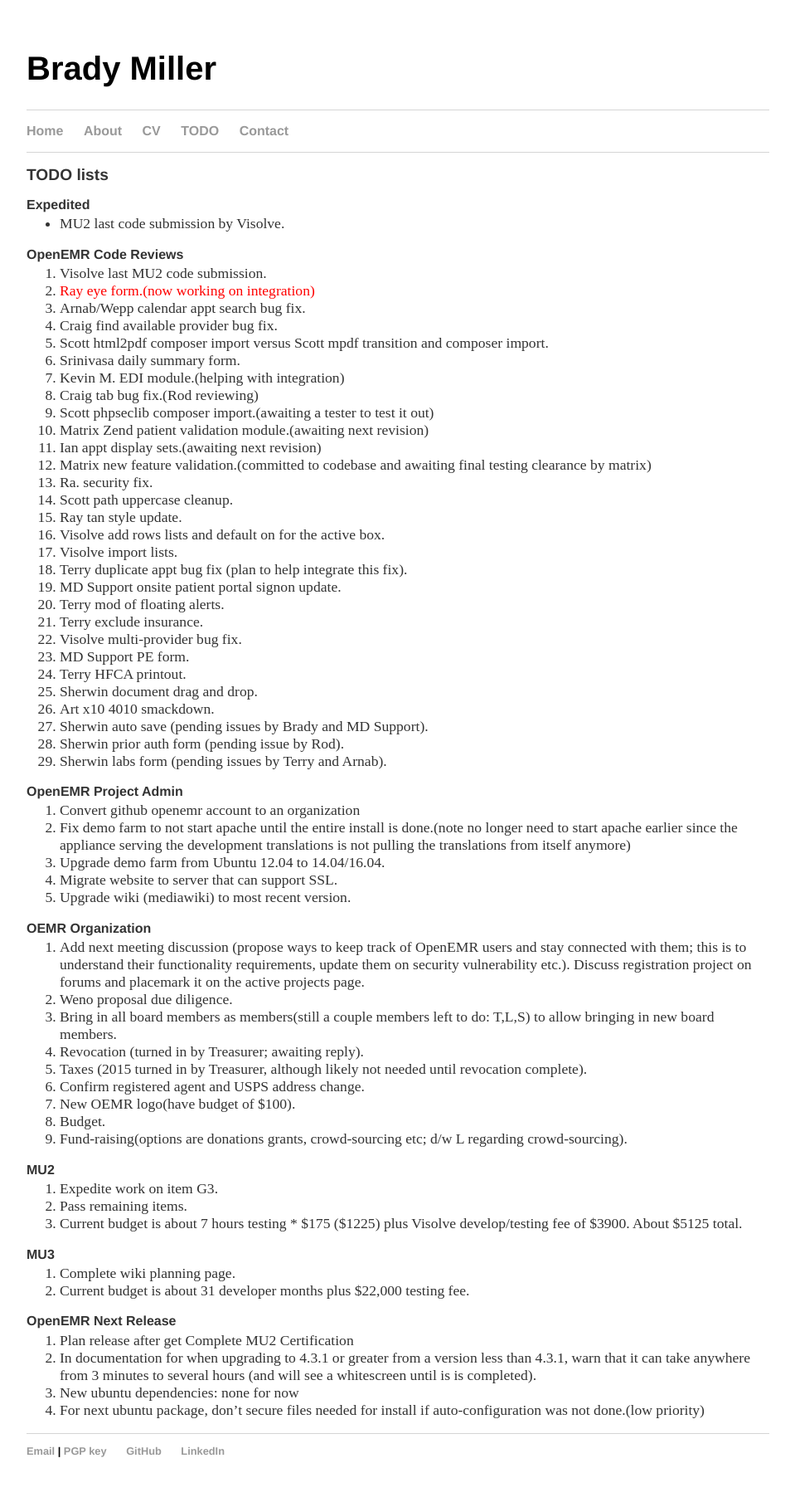
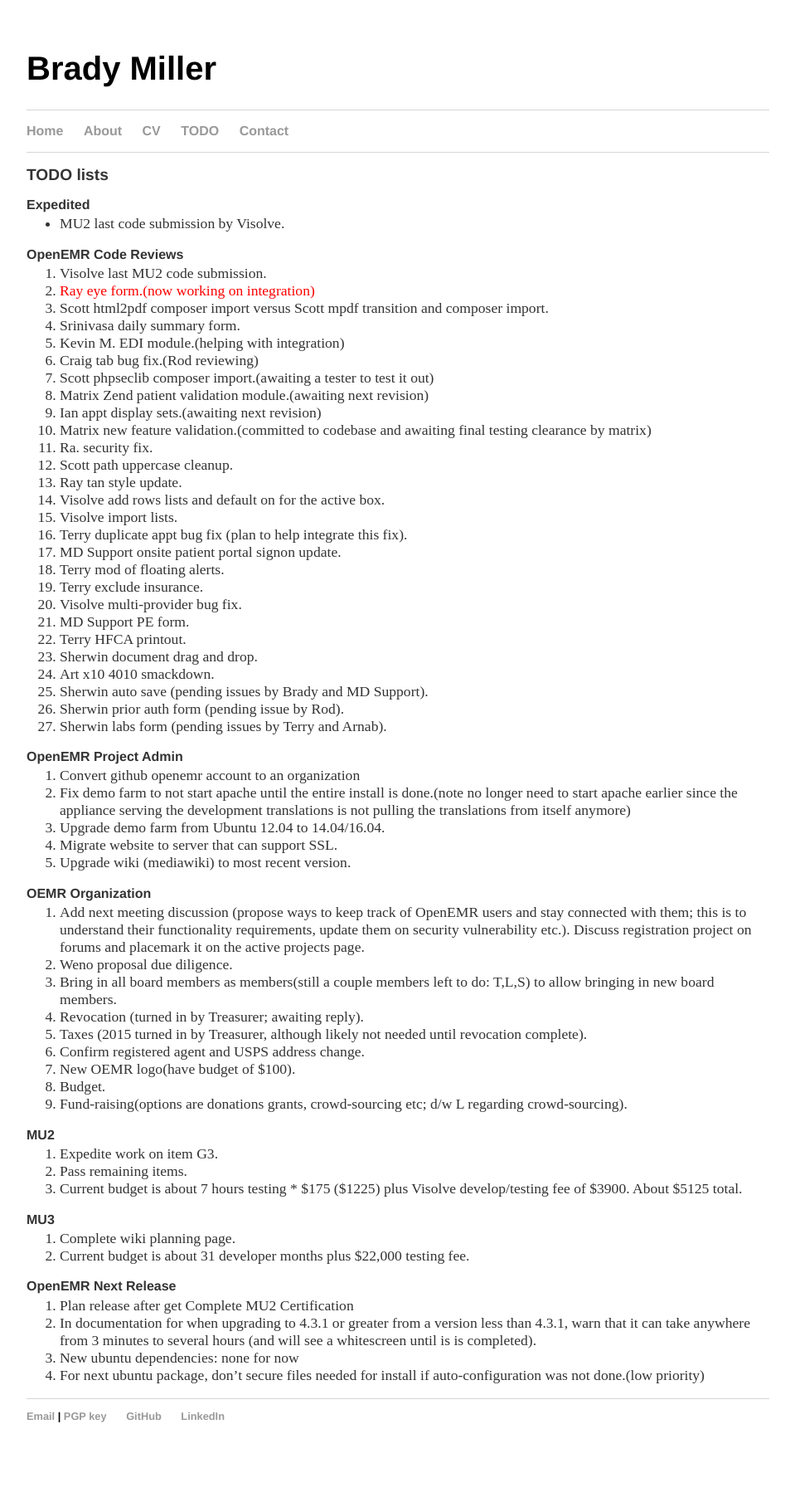
Before and after one commit to bradymiller/bradymiller.github.io, a Jekyll site: the page built from todo/index.md, in a window 1280 px wide. Shown: the whole page at 83% size, without its empty margins (160-1119 px from the left). Built offline with Jekyll 4.4.1, drawn with Linux system fonts in a browser that asks for light colours; after the commit the page ends 1774 px from its top, so only the background shows below that.

Commit message:
Update todo list

```diff
--- a/todo/index.md
+++ b/todo/index.md
@@ -9,8 +9,6 @@
 ### OpenEMR Code Reviews
 1. Visolve last MU2 code submission.
 1. <span style="color: red">Ray eye form.(now working on integration)</span>
-1. Arnab/Wepp calendar appt search bug fix.
-1. Craig find available provider bug fix.
 1. Scott html2pdf composer import versus Scott mpdf transition and composer import.
 1. Srinivasa daily summary form.
 1. Kevin M. EDI module.(helping with integration)
```
